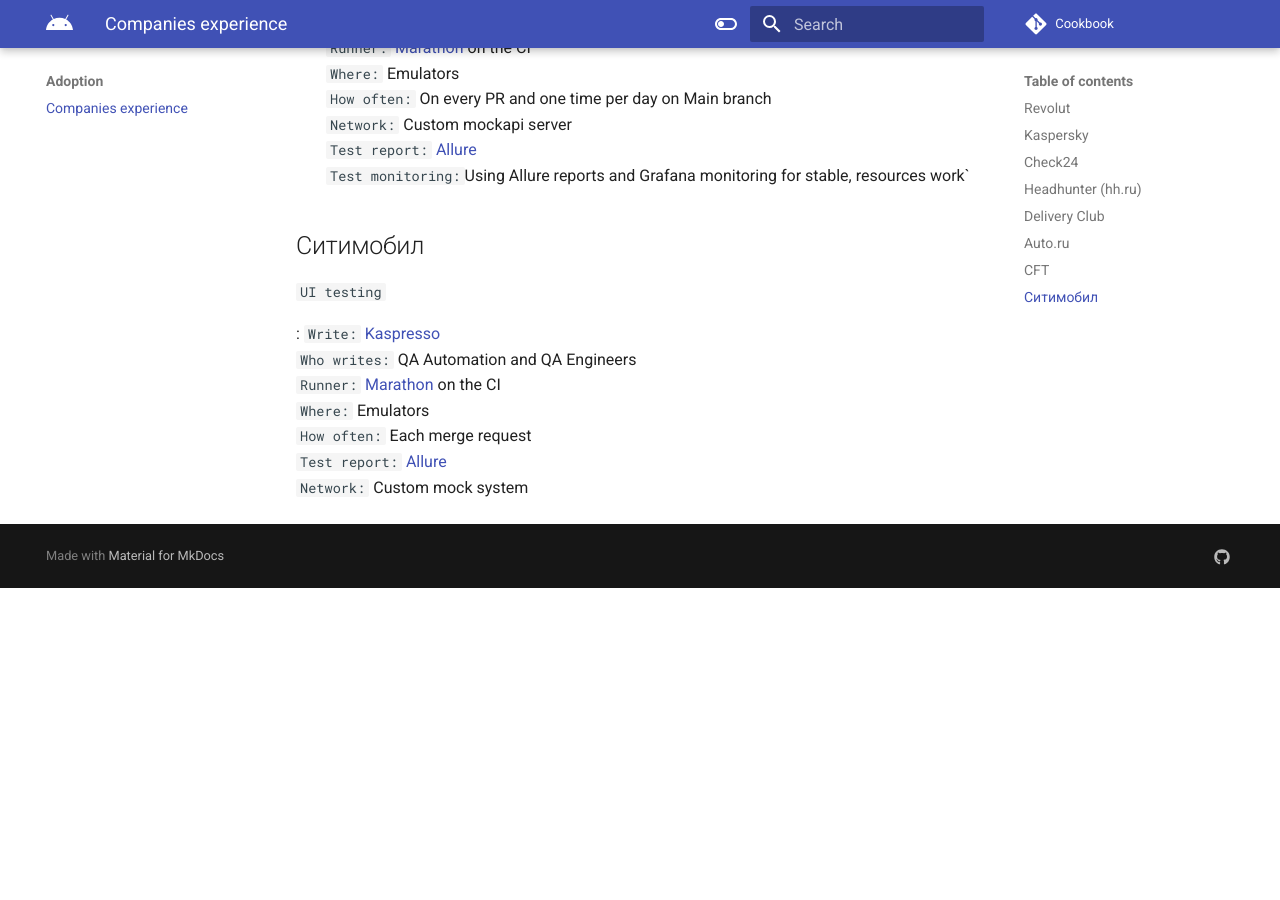
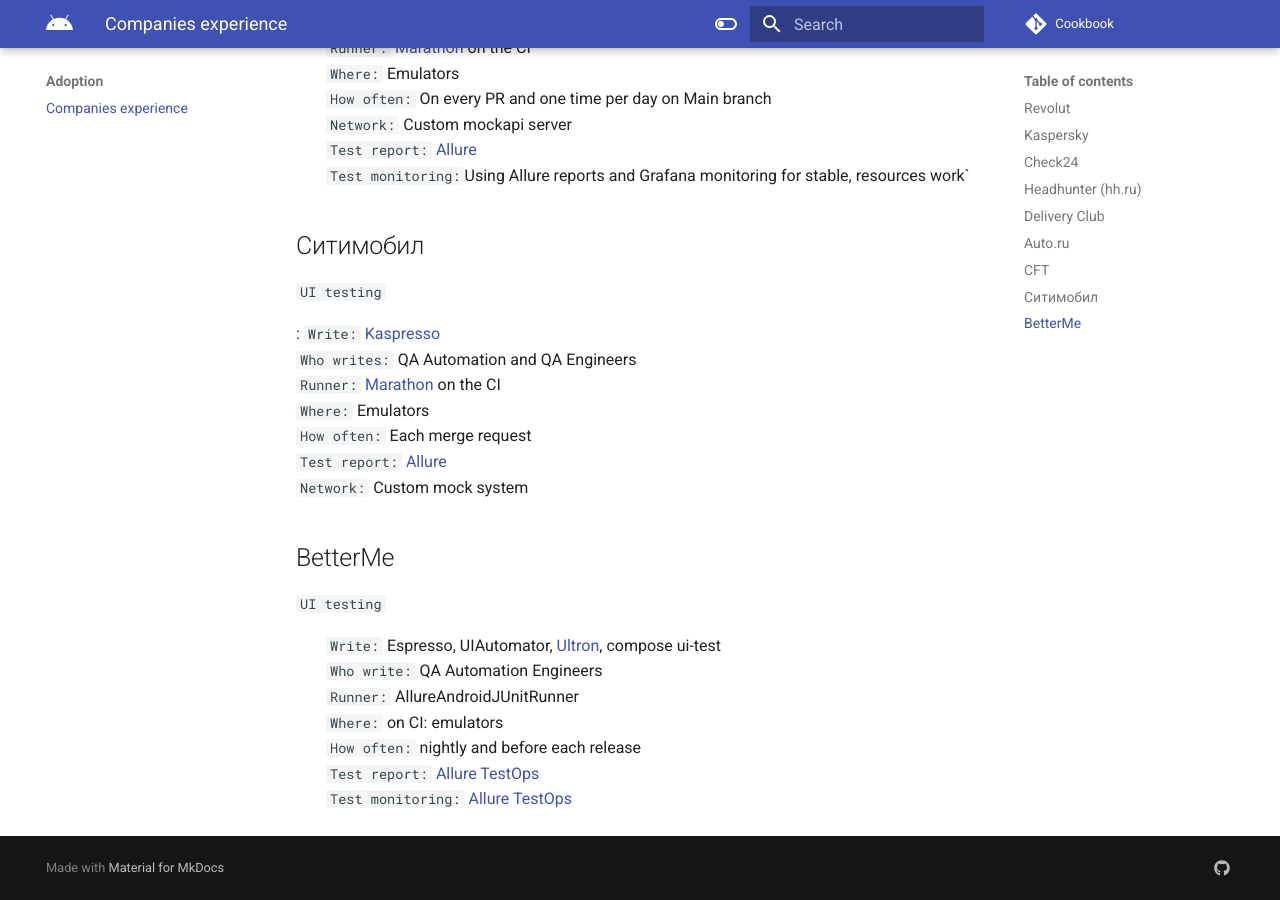
Before and after one commit to android-ui-testing/Cookbook, an MkDocs documentation site: the page built from docs/content/adoption/companies_experience.md, in a window 1280 px wide and 900 px high, scrolled down 3122 px. Built offline with MkDocs 1.6.1 and Material for MkDocs 9.7.7, drawn with Linux system fonts in a browser that asks for light colours; comment, search, counter and statistics services are not loaded; before the commit the page ends 3710 px from its top, so only the background shows below that.

Commit message:
Update companies_experience.md

```diff
--- a/docs/content/adoption/companies_experience.md
+++ b/docs/content/adoption/companies_experience.md
@@ -140,3 +140,16 @@
 `How often:` Each merge request <br>
 `Test report:` [Allure](http://allure.qatools.ru/)<br>
 `Network:` Custom mock system <br>
+
+## BetterMe
+
+`UI testing`
+
+:
+`Write:` Espresso, UIAutomator, [Ultron](https://github.com/alex-tiurin/ultron), compose ui-test <br>
+`Who write:` QA Automation Engineers <br>
+`Runner:` AllureAndroidJUnitRunner <br>
+`Where:` on CI: emulators <br>
+`How often:` nightly and before each release <br>
+`Test report:` [Allure TestOps](https://docs.qameta.io/allure-testops/) <br>
+`Test monitoring:` [Allure TestOps](https://docs.qameta.io/allure-testops/) <br>
```
